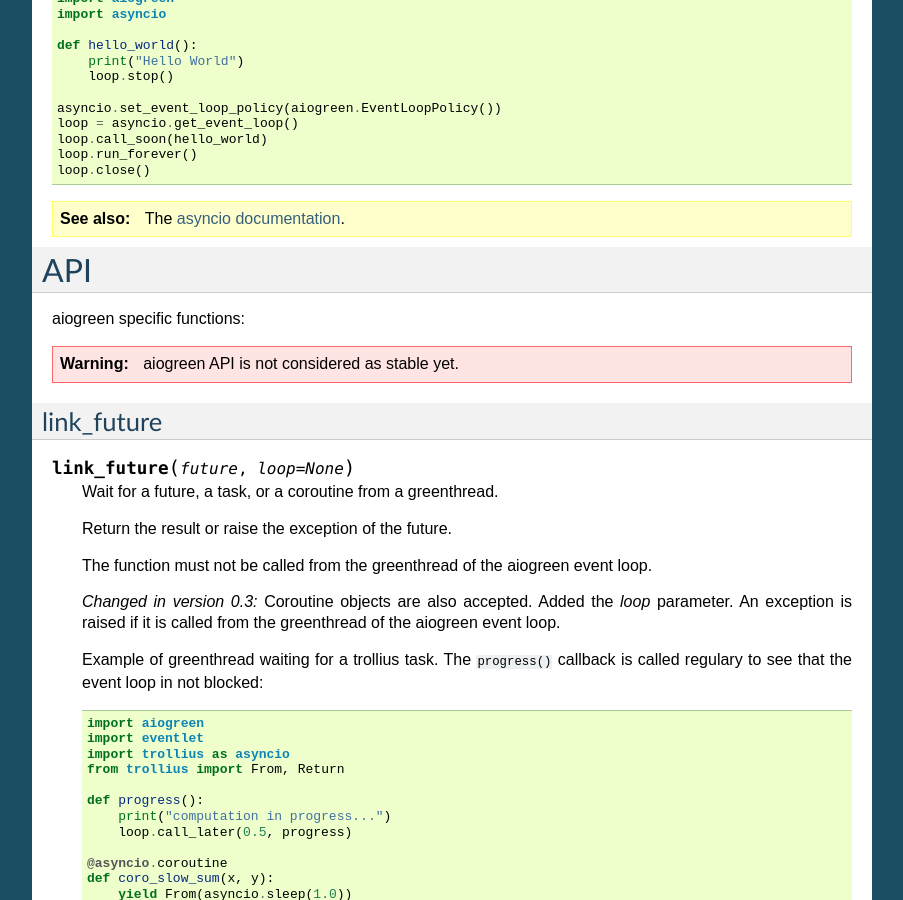
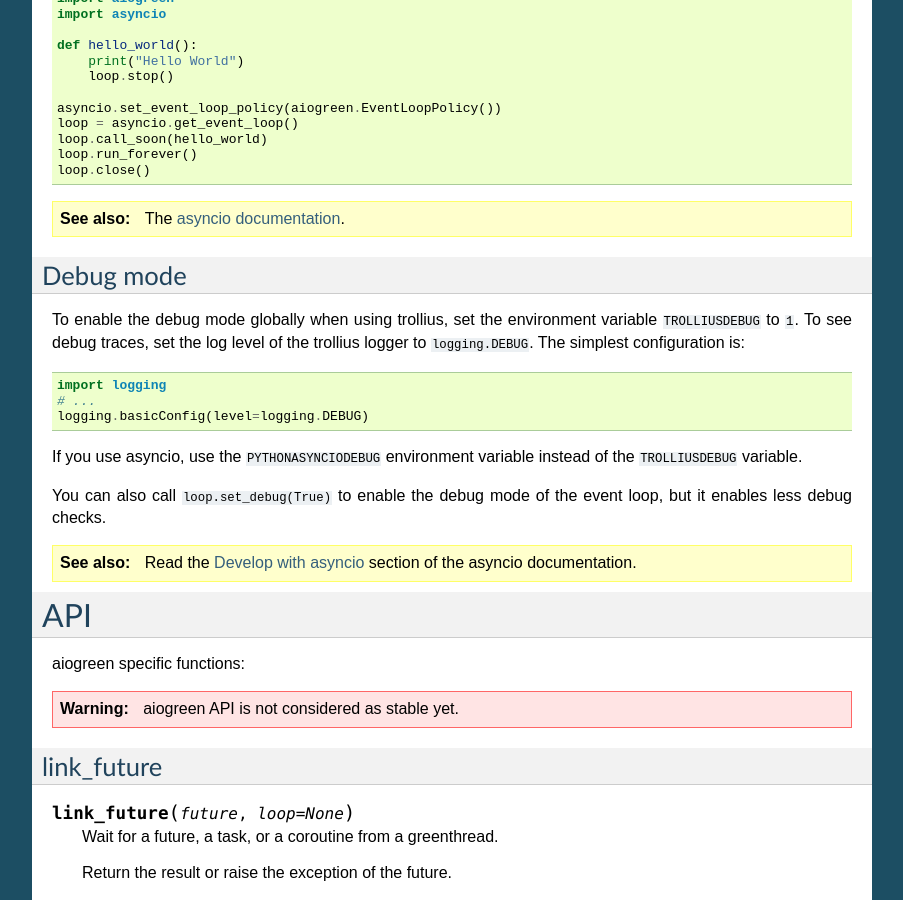
Before and after one commit to openstack-archive/deb-python-aioeventlet, a Sphinx documentation site: the page built from doc/using.rst, in a window 1280 px wide and 900 px high, scrolled down 1082 px. Shown: the whole window, without its empty margins (198-1101 px from the left). Built offline with Sphinx 7.4.7, drawn with Linux system fonts in a browser that asks for light colours.

Commit message:
doc: debug mode

```diff
--- a/doc/using.rst
+++ b/doc/using.rst
@@ -77,6 +77,29 @@ Hello World::
 .. seealso::
    The `asyncio documentation
    <https://docs.python.org/dev/library/asyncio.html>`_.
+
+
+Debug mode
+----------
+
+To enable the debug mode globally when using trollius, set the environment
+variable ``TROLLIUSDEBUG`` to ``1``. To see debug traces, set the log level of
+the trollius logger to ``logging.DEBUG``.  The simplest configuration is::
+
+   import logging
+   # ...
+   logging.basicConfig(level=logging.DEBUG)
+
+If you use asyncio,  use the ``PYTHONASYNCIODEBUG`` environment variable
+instead of the ``TROLLIUSDEBUG`` variable.
+
+You can also call ``loop.set_debug(True)`` to enable the debug mode of the
+event loop, but it enables less debug checks.
+
+.. seealso::
+   Read the `Develop with asyncio
+   <https://docs.python.org/dev/library/asyncio-dev.html>`_ section of the
+   asyncio documentation.
 
 
 API
```
